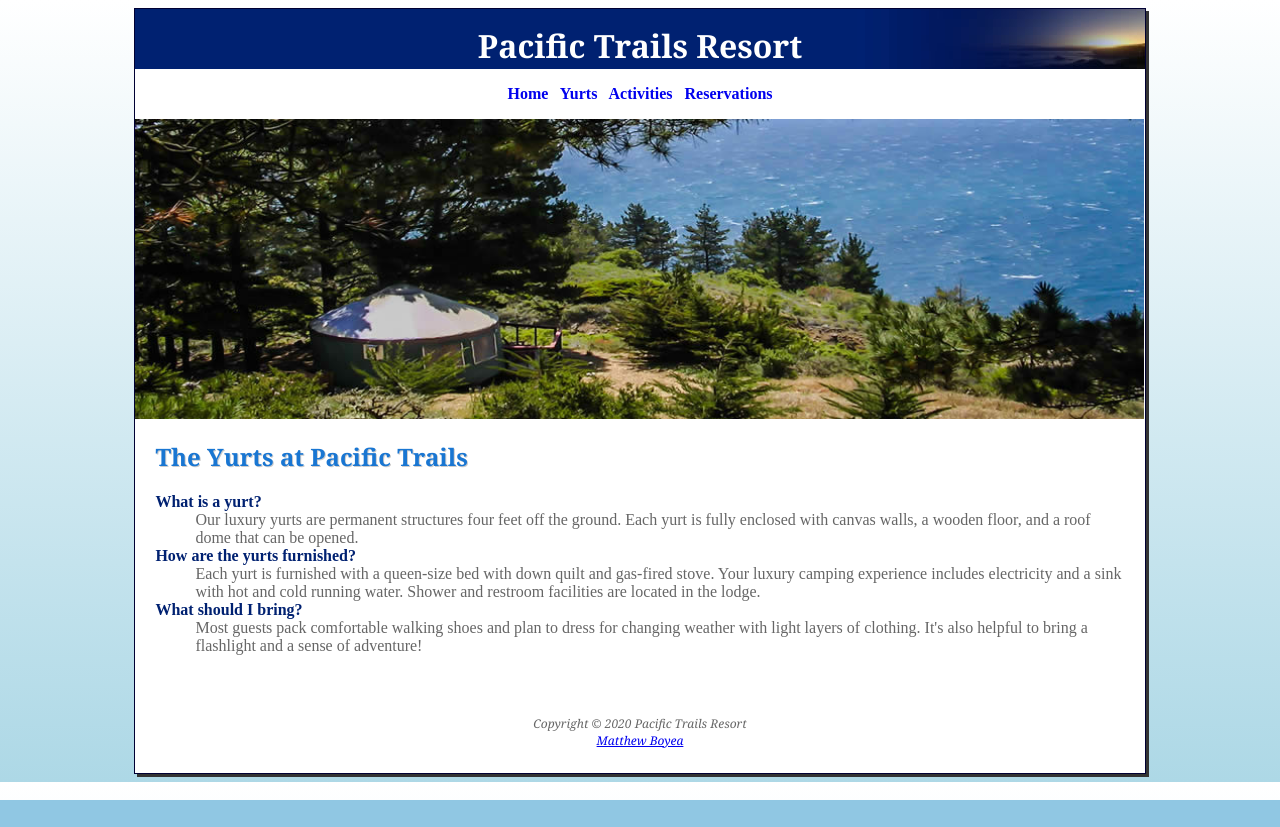
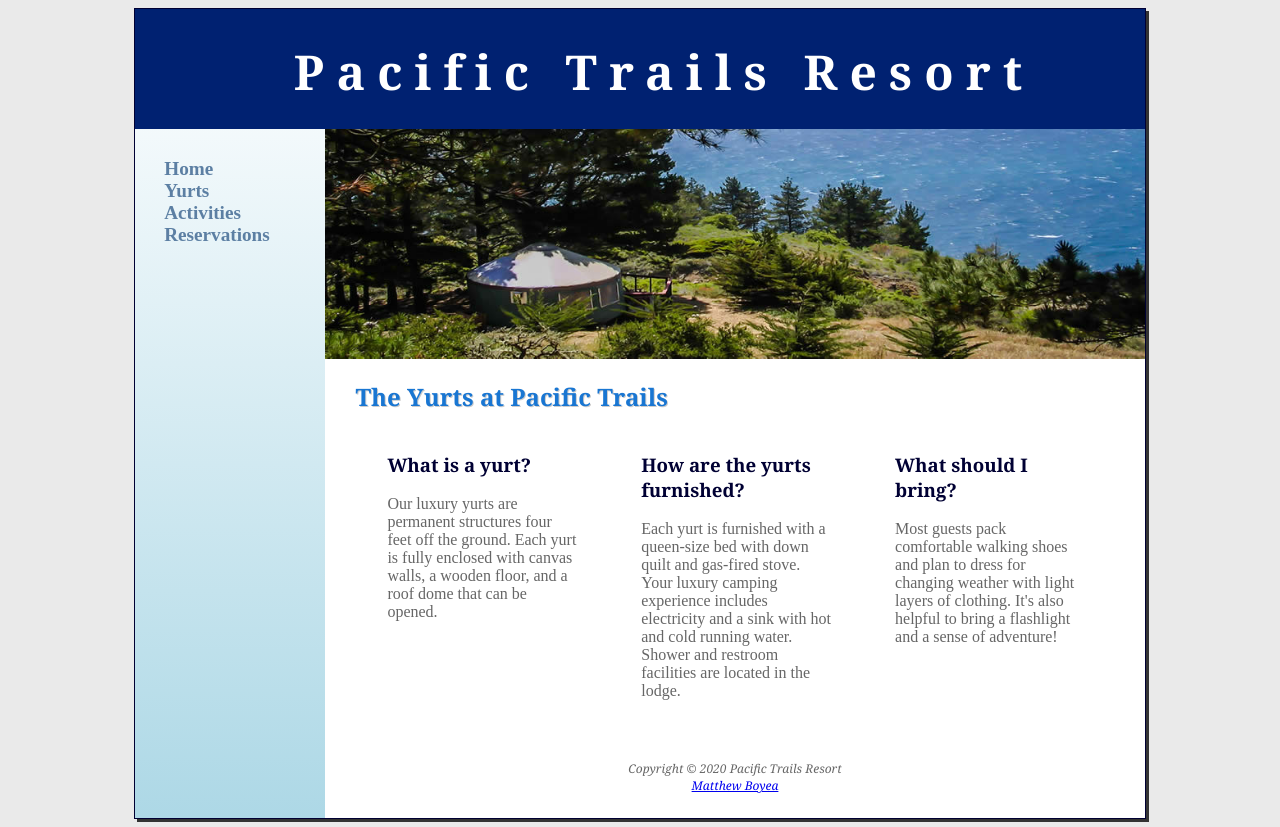
Before and after one commit to YourZombieMop/INF250WebDev, a plain HTML site: page pacific/yurts.html in a window 1280 px wide. Before the commit the page ends 800 px from the top, so only its background shows below. Drawn offline with Linux system fonts and the light colour scheme.

Commit message:
Ch 7 Pacific Trails Resort Finished

```diff
--- a/pacific/pacific.css
+++ b/pacific/pacific.css
@@ -3,31 +3,55 @@
 }
 
 body {
-  background-color: #90c7e3;
-	background-image: linear-gradient(to bottom, white, lightblue);
   color: #666666;
+  background-color: #eaeaea;
 }
 
 header {
-	height: 60px;
-	padding-top: 15px;
+	height: 120px;
+	padding: 30px 0 0 3em;
+  color: #ffffff;
 	text-align: center;
-  color: #ffffff;
   background-color: #002171;
-	background-image: url("sunset.jpg");
-	background-position: right;
-	background-repeat: no-repeat;
+}
+
+header a {
+	color: white;
+	text-decoration: none;
+}
+
+header a:hover {
+	color: #90c7e3;
 }
 
 nav {
-  background-color: white;
-	text-align: center;
-	padding: 1em;
+	width: 160px;
+	padding: 1.5em;
+	float: left;
+	font-size: 120%;
 	font-weight: bold;
+}
+
+nav ul {
+	margin: 0;
+	padding: 0;
+	list-style-type: none;
 }
 
 nav a {
 	text-decoration: none;
+}
+
+nav a:link {
+	color: #5c7fa3;
+}
+
+nav a:visited {
+	color: #344873;
+}
+
+nav a:hover {
+	color: #a52a2a;
 }
 
 footer, h1, h2, h3 {
@@ -35,19 +59,33 @@ footer, h1, h2, h3 {
 }
 
 footer {
-	padding: 2em;
+	margin: 0 0 0 190px;
+	padding: 2em 0;
 	font-size: 75%;
 	font-style: italic;
 	text-align: center;
+	background-color: white;
 }
 
 main {
 	display: block;
-	padding: 1px 20px 20px 20px;
+	margin: 0 0 0 190px;
+	padding: 1px 20px 20px 30px;
+	background-color: white;
+	overflow: auto;
+}
+
+section {
+	width: 33%;
+	padding: 0 2em;
+	float: left;
+	background-color: white;
 }
 
 h1 {
 	margin: auto 0;
+	font-size: 3em;
+	letter-spacing: 0.25em;
 }
 
 h2 {
@@ -59,7 +97,7 @@ h3 {
 	color: #000033;
 }
 
-ul {
+main ul {
 	list-style-image: url('marker.gif');
 }
 
@@ -81,30 +119,30 @@ dt {
 	min-width: 960px;
 	max-width: 2048px;
 	margin: 0 auto;
-	background-color: white;
 	border: 1px;
 	border-style: solid;
 	border-color: #000033;
+	background-color: #90c7e3;
+	background-image: linear-gradient(to bottom, white, lightblue);
 	box-shadow: 3px 3px #333333;
 }
 
-#homehero {
-	height: 300px;
-	background-image: url('coast.jpg');
+#homehero, #yurthero, #trailhero {
+	height: 230px;
+	margin: 0 0 0 190px;
+	background-position: bottom;
 	background-repeat: no-repeat;
 	background-size: 100%;
 }
 
+#homehero {
+	background-image: url('coast2.jpg');
+}
+
 #yurthero {
-	height: 300px;
 	background-image: url('yurt.jpg');
-	background-repeat: no-repeat;
-	background-size: 100%;
 }
 
 #trailhero {
-	height: 300px;
 	background-image: url('trail.jpg');
-	background-repeat: no-repeat;
-	background-size: 100%;
 }
--- a/pacific/yurts.html
+++ b/pacific/yurts.html
@@ -10,35 +10,41 @@
 <body>
 	<div id="wrapper">
 		<header>
-			<h1>Pacific Trails Resort</h1>
+			<h1><a href="index.html">Pacific Trails Resort</a></h1>
 		</header>
 		<nav>
-			<a href="index.html">Home</a> &nbsp;
-			<a href="yurts.html">Yurts</a> &nbsp;
-			<a href="activities.html">Activities</a> &nbsp;
-			<a href="reservations.html">Reservations</a>
+			<ul>
+				<li><a href="index.html">Home</a></li>
+				<li><a href="yurts.html">Yurts</a></li>
+				<li><a href="activities.html">Activities</a></li>
+				<li><a href="reservations.html">Reservations</a></li>
+			</ul>
 		</nav>
 		<div id="yurthero"></div>
 		<main>
 			<h2>The Yurts at Pacific Trails</h2>
-			<dl>
-				<strong>
-					<dt>What is a yurt?</dt>
-				</strong>
-				<dd>Our luxury yurts are permanent structures four feet off the ground. Each yurt is fully enclosed with canvas
-					walls, a wooden floor, and a roof dome that can be opened.</dd>
-				<strong>
-					<dt>How are the yurts furnished?</dt>
-				</strong>
-				<dd>Each yurt is furnished with a queen-size bed with down quilt and gas-fired stove. Your luxury camping
+			<section>
+				<h3>What is a yurt?</h3>
+				<p>
+					Our luxury yurts are permanent structures four feet off the ground. Each yurt is fully enclosed with canvas
+					walls, a wooden floor, and a roof dome that can be opened.
+				</p>
+			</section>
+			<section>
+				<h3>How are the yurts furnished?</h3>
+				<p>
+					Each yurt is furnished with a queen-size bed with down quilt and gas-fired stove. Your luxury camping
 					experience includes electricity and a sink with hot and cold running water. Shower and restroom facilities are
-					located in the lodge.</dd>
-				<strong>
-					<dt>What should I bring?</dt>
-				</strong>
-				<dd>Most guests pack comfortable walking shoes and plan to dress for changing weather with light layers of
-					clothing. It's also helpful to bring a flashlight and a sense of adventure!</dd>
-			</dl>
+					located in the lodge.
+				</p>
+			</section>
+			<section>
+				<h3>What should I bring?</h3>
+				<p>
+					Most guests pack comfortable walking shoes and plan to dress for changing weather with light layers of
+					clothing. It's also helpful to bring a flashlight and a sense of adventure!
+				</p>
+			</section>
 		</main>
 		<footer>
 			Copyright &copy; 2020 Pacific Trails Resort<br>
```
Also changed, not shown: pacific/activities.html (+15 -7 lines), pacific/index.html (+7 -5 lines).
